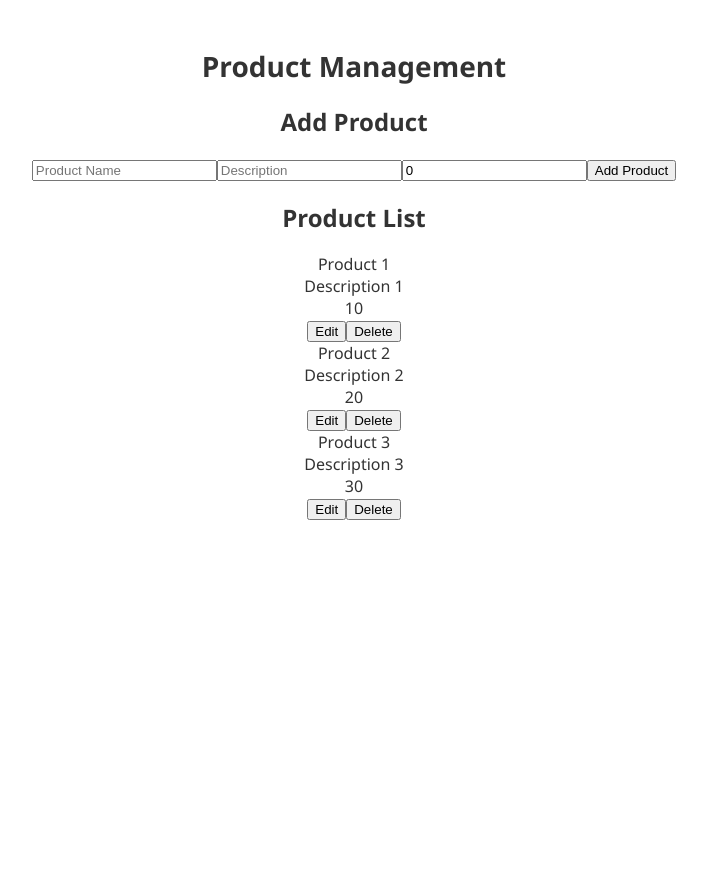
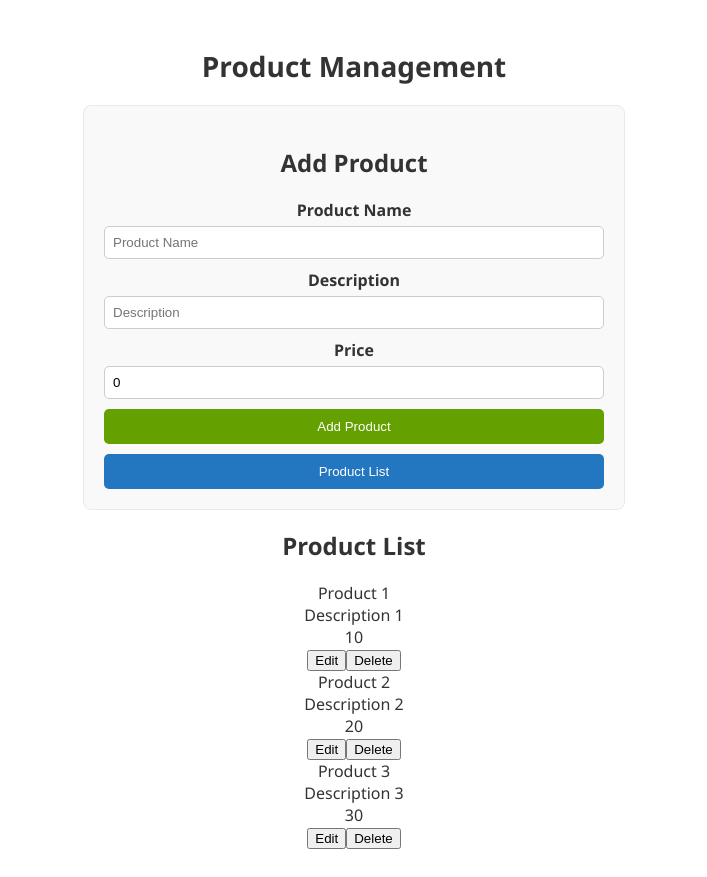
Before and after one commit to NuelaRabino/midtermact2, a Vue app: page / in a window 1280 px wide. Shown: the whole page, without its empty margins (286-993 px from the left). Before the commit the page ends 800 px from the top, so only its background shows below. Built offline with nearby package versions, Linux system fonts and the light colour scheme.

Commit message:
adding prouductlist button

```diff
--- a/src/components/AddProductForm.vue
+++ b/src/components/AddProductForm.vue
@@ -1,12 +1,22 @@
 <template>
-    <div>
+  <div class="add-product-container">
     <h2>Add Product</h2>
-      <form @submit.prevent="submitForm">
-        <input type="text" v-model="name" placeholder="Product Name" required>
-        <input type="text" v-model="description" placeholder="Description" required>
-        <input type="number" v-model.number="price" placeholder="Price" required min="0">
-        <button type="submit">Add Product</button>
+    <form @submit.prevent="submitForm" class="add-product-form">
+      <div class="form-group">
+        <label for="name">Product Name</label>
+        <input type="text" id="name" v-model="name" placeholder="Product Name" required>
+      </div>
+      <div class="form-group">
+        <label for="description">Description</label>
+        <input type="text" id="description" v-model="description" placeholder="Description" required>
+      </div>
+      <div class="form-group">
+        <label for="price">Price</label>
+        <input type="number" id="price" v-model.number="price" placeholder="Price" required min="0">
+      </div>
+      <button type="submit" class="add-product-button">Add Product</button>
     </form>
+    <button class="product-list-button" @click="goToProductList">Product List</button>
   </div>
 </template>
 
@@ -22,7 +32,6 @@
   },
   methods: {
     submitForm() {
-
       // Price Validation
       if (parseFloat(this.price) < 0) {
         window.alert("Invalid Input Error: Price cannot be negative.");
@@ -45,6 +54,64 @@
       this.description = '';
       this.price = 0;
     },
+    goToProductList() {
+      this.$router.push('/product-list'); // Assuming you're using Vue Router
+    }
   },
 };
 </script>
+
+<style scoped>
+.add-product-container {
+  max-width: 500px;
+  margin: 0 auto;
+  padding: 20px;
+  border: 1px solid #eaeaea;
+  border-radius: 8px;
+  background-color: #f9f9f9;
+}
+
+.add-product-form {
+  display: grid;
+  gap: 10px;
+}
+
+.form-group {
+  display: grid;
+  gap: 5px;
+}
+
+label {
+  font-weight: bold;
+}
+
+input[type="text"],
+input[type="number"] {
+  width: 100%;
+  padding: 8px;
+  border: 1px solid #ccc;
+  border-radius: 5px;
+  box-sizing: border-box;
+}
+
+.add-product-button,
+.product-list-button {
+  width: 100%;
+  padding: 10px;
+  border: none;
+  border-radius: 5px;
+  cursor: pointer;
+}
+
+.add-product-button {
+  background-color: #64a100;
+  color: white;
+}
+
+.product-list-button {
+  margin-top: 10px;
+  background-color: #2377c0;
+  color: white;
+}
+
+</style>
```
Lines whose indentation alone changed are shown as unchanged.
